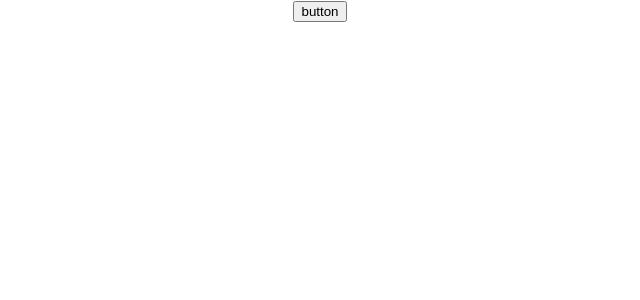
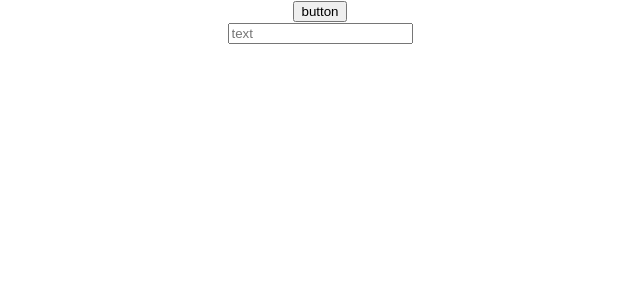
Before and after one commit to dandelionadia/practiceJs, a React (Create React App) app: page / in a window 1280 px wide. Shown: the top 300 px of the page, without its empty margins (320-960 px from the left). Built offline with nearby package versions, Linux system fonts and the light colour scheme.

Commit message:
stap 1 update state textt in the input

```diff
--- a/src/App.js
+++ b/src/App.js
@@ -1,4 +1,5 @@
 import React from 'react';
+import { Input } from './Input.js'
 import './App.css';
 
 class App extends React.Component {
@@ -27,6 +28,7 @@ class App extends React.Component {
             <p>Hello Artem =*</p>
           )
         }
+        <Input />
       </div >
     );
   }
--- /dev/null
+++ b/src/Input.js
@@ -0,0 +1,30 @@
+import React from 'react';
+
+class Input extends React.Component {
+    constructor(props) {
+        super(props)
+        this.state = {
+            inputValue: ''
+        }
+    }
+
+    handleAddTask = (event) => {
+        event.preventDefault();
+        console.log(event.target.value)
+        this.setState({
+            inputValue: event.target.value
+        })
+    }
+
+    render() {
+        const { inputValue } = this.state
+
+        return (
+            <div>
+                <input type="text" name="input" placeholder="text" value={inputValue} onChange={this.handleAddTask} />
+            </div>
+        )
+    }
+}
+
+export { Input }
```
